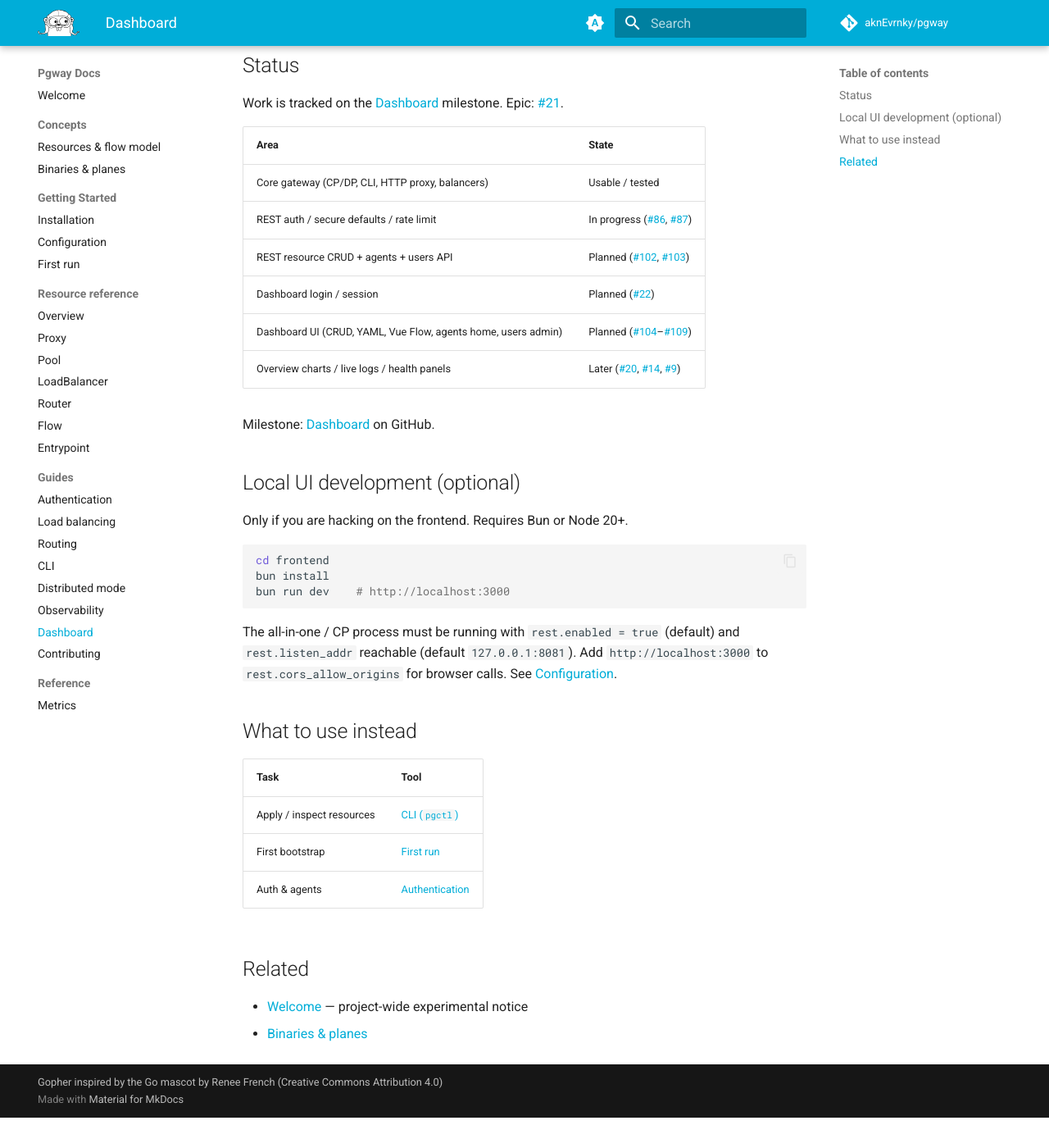
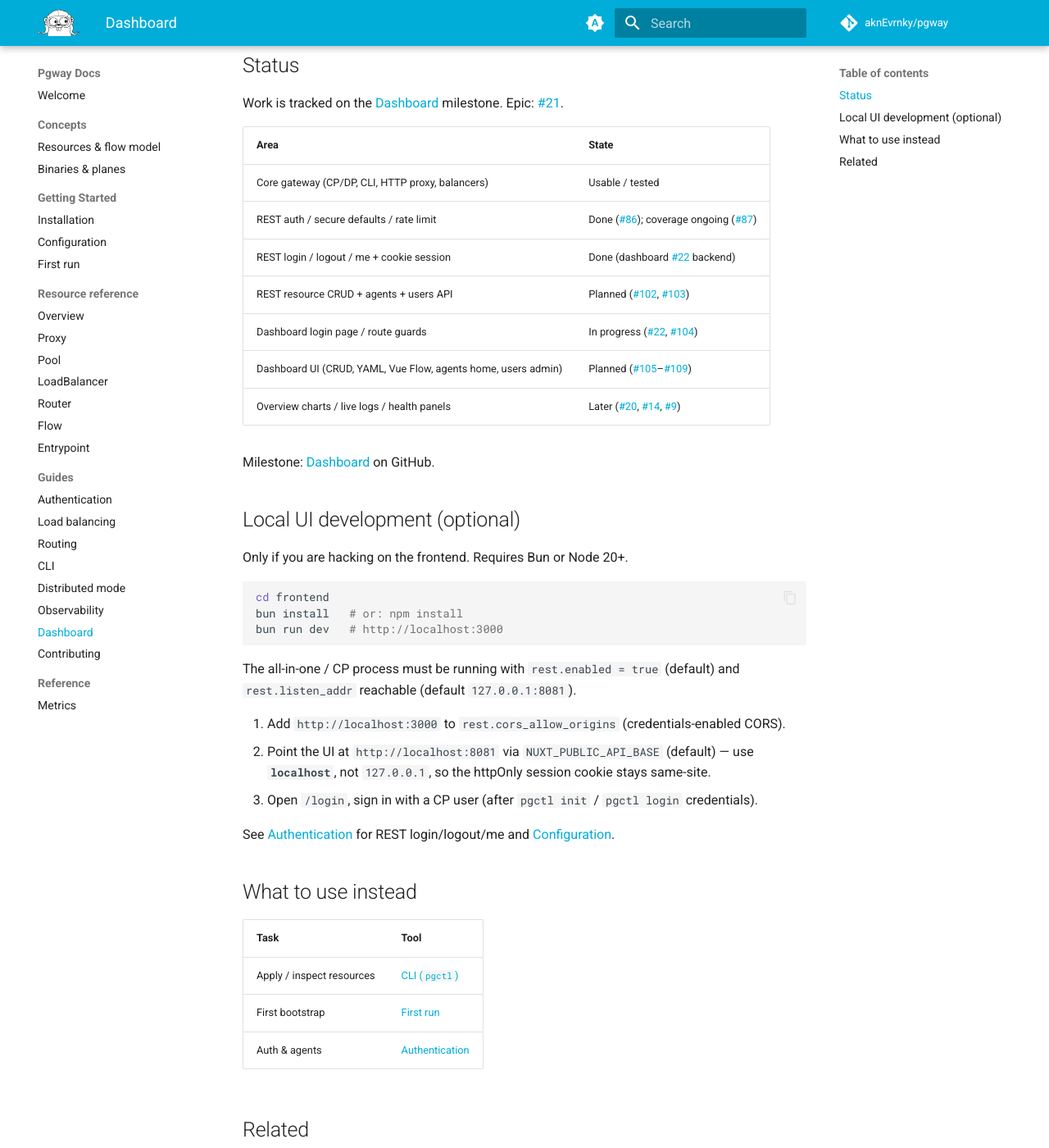
Before and after one commit to aknEvrnky/pgway-docs, an MkDocs documentation site: the page built from docs/guides/dashboard.md, in a window 1280 px wide and 1400 px high, scrolled down 794 px. Shown: the whole window at 82% size. Built offline with MkDocs 1.6.1 and Material for MkDocs 9.7.7, drawn with Linux system fonts in a browser that asks for light colours; comment, search, counter and statistics services are not loaded; before the commit the page ends 2157 px from its top, so only the background shows below that.

Commit message:
docs: document REST login session and dashboard auth flow

````diff
--- a/docs/guides/dashboard.md
+++ b/docs/guides/dashboard.md
@@ -20,10 +20,11 @@ Work is tracked on the [Dashboard](https://github.com/aknEvrnky/pgway/milestones
 | Area | State |
 |------|--------|
 | Core gateway (CP/DP, CLI, HTTP proxy, balancers) | Usable / tested |
-| REST auth / secure defaults / rate limit | In progress ([#86](https://github.com/aknEvrnky/pgway/issues/86), [#87](https://github.com/aknEvrnky/pgway/issues/87)) |
+| REST auth / secure defaults / rate limit | Done ([#86](https://github.com/aknEvrnky/pgway/issues/86)); coverage ongoing ([#87](https://github.com/aknEvrnky/pgway/issues/87)) |
+| REST login / logout / me + cookie session | Done (dashboard [#22](https://github.com/aknEvrnky/pgway/issues/22) backend) |
 | REST resource CRUD + agents + users API | Planned ([#102](https://github.com/aknEvrnky/pgway/issues/102), [#103](https://github.com/aknEvrnky/pgway/issues/103)) |
-| Dashboard login / session | Planned ([#22](https://github.com/aknEvrnky/pgway/issues/22)) |
-| Dashboard UI (CRUD, YAML, Vue Flow, agents home, users admin) | Planned ([#104](https://github.com/aknEvrnky/pgway/issues/104)–[#109](https://github.com/aknEvrnky/pgway/issues/109)) |
+| Dashboard login page / route guards | In progress ([#22](https://github.com/aknEvrnky/pgway/issues/22), [#104](https://github.com/aknEvrnky/pgway/issues/104)) |
+| Dashboard UI (CRUD, YAML, Vue Flow, agents home, users admin) | Planned ([#105](https://github.com/aknEvrnky/pgway/issues/105)–[#109](https://github.com/aknEvrnky/pgway/issues/109)) |
 | Overview charts / live logs / health panels | Later ([#20](https://github.com/aknEvrnky/pgway/issues/20), [#14](https://github.com/aknEvrnky/pgway/issues/14), [#9](https://github.com/aknEvrnky/pgway/issues/9)) |
 
 Milestone: [Dashboard](https://github.com/aknEvrnky/pgway/milestones) on GitHub.
@@ -34,11 +35,17 @@ Only if you are hacking on the frontend. Requires Bun or Node 20+.
 
 ```bash
 cd frontend
-bun install
-bun run dev    # http://localhost:3000
+bun install   # or: npm install
+bun run dev   # http://localhost:3000
 ```
 
-The all-in-one / CP process must be running with `rest.enabled = true` (default) and `rest.listen_addr` reachable (default `127.0.0.1:8081`). Add `http://localhost:3000` to `rest.cors_allow_origins` for browser calls. See [Configuration](../getting-started/configuration.md).
+The all-in-one / CP process must be running with `rest.enabled = true` (default) and `rest.listen_addr` reachable (default `127.0.0.1:8081`).
+
+1. Add `http://localhost:3000` to `rest.cors_allow_origins` (credentials-enabled CORS).
+2. Point the UI at `http://localhost:8081` via `NUXT_PUBLIC_API_BASE` (default) — use **`localhost`**, not `127.0.0.1`, so the httpOnly session cookie stays same-site.
+3. Open `/login`, sign in with a CP user (after `pgctl init` / `pgctl login` credentials).
+
+See [Authentication](authentication.md) for REST login/logout/me and [Configuration](../getting-started/configuration.md).
 
 ## What to use instead
 
````
Also changed, not shown: docs/getting-started/configuration.md (+6 -4 lines), docs/guides/authentication.md (+12 -2 lines).
